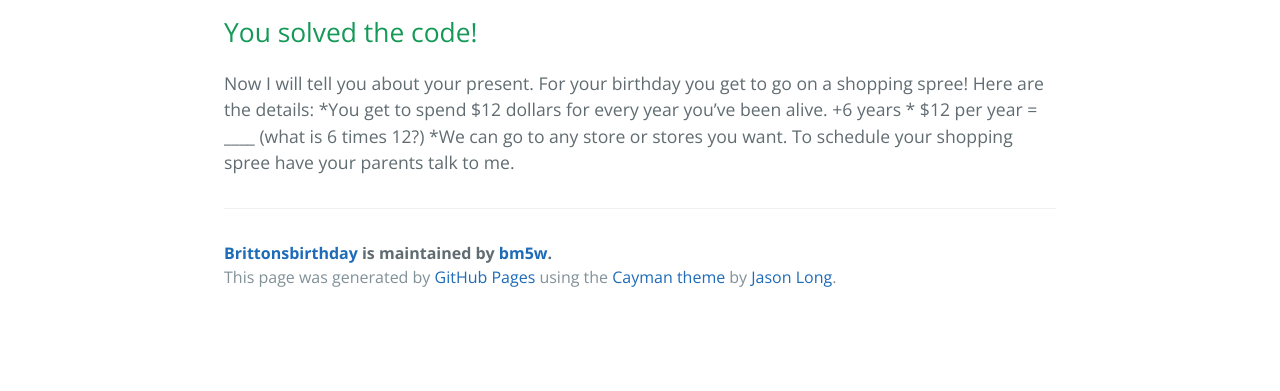
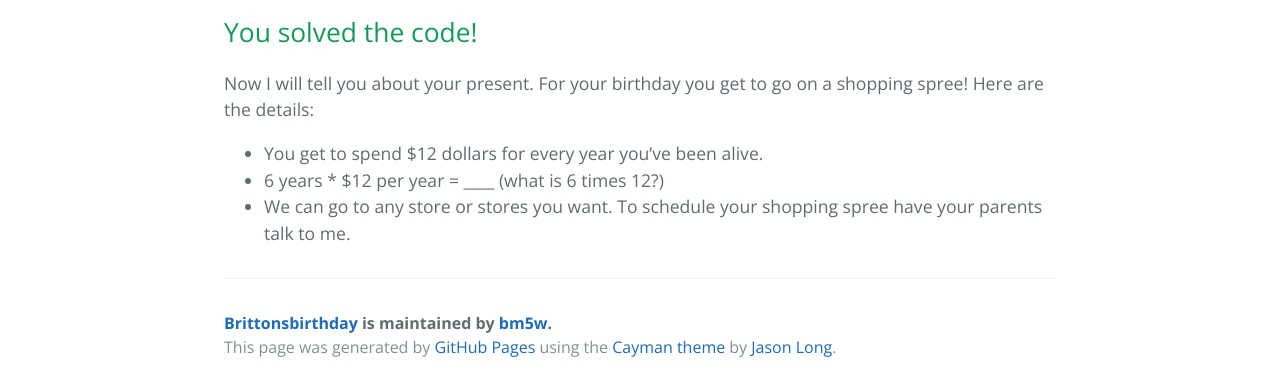
Before and after one commit to bm5w/brittonsbirthday, a plain HTML site: page index.html in a window 1280 px wide. Shown: the part 440-831 px from the top of the page. Before the commit the page ends 800 px from the top, so only its background shows below. Drawn offline with nearby package versions, Linux system fonts and the light colour scheme.

Commit message:
Create gh-pages branch via GitHub

```diff
--- a/index.html
+++ b/index.html
@@ -27,10 +27,13 @@
 
 <p>Now I will tell you about your present.
 For your birthday you get to go on a shopping spree!
-Here are the details:
-*You get to spend $12 dollars for every year you’ve been alive.
-+6 years * $12 per year =  ____ (what is 6 times 12?)
-*We can go to any store or stores you want. To schedule your shopping spree have your parents talk to me.</p>
+Here are the details:</p>
+
+<ul>
+<li>You get to spend $12 dollars for every year you’ve been alive. </li>
+<li>6 years * $12 per year =  ____ (what is 6 times 12?)</li>
+<li>We can go to any store or stores you want. To schedule your shopping spree have your parents talk to me.</li>
+</ul>
 
       <footer class="site-footer">
         <span class="site-footer-owner"><a href="https://github.com/bm5w/brittonsbirthday">Brittonsbirthday</a> is maintained by <a href="https://github.com/bm5w">bm5w</a>.</span>
--- a/params.json
+++ b/params.json
@@ -1,6 +1,6 @@
 {
   "name": "Brittonsbirthday",
   "tagline": "",
-  "body": "# Happy Birthday, Britton!\r\n## You solved the code!\r\n\r\nNow I will tell you about your present.\r\nFor your birthday you get to go on a shopping spree!\r\nHere are the details:\r\n*You get to spend $12 dollars for every year you’ve been alive. \r\n+6 years * $12 per year =  ____ (what is 6 times 12?)\r\n*We can go to any store or stores you want. To schedule your shopping spree have your parents talk to me.",
+  "body": "# Happy Birthday, Britton!\r\n## You solved the code!\r\n\r\nNow I will tell you about your present.\r\nFor your birthday you get to go on a shopping spree!\r\nHere are the details:\r\n* You get to spend $12 dollars for every year you’ve been alive. \r\n+ 6 years * $12 per year =  ____ (what is 6 times 12?)\r\n* We can go to any store or stores you want. To schedule your shopping spree have your parents talk to me.",
   "note": "Don't delete this file! It's used internally to help with page regeneration."
 }
```
